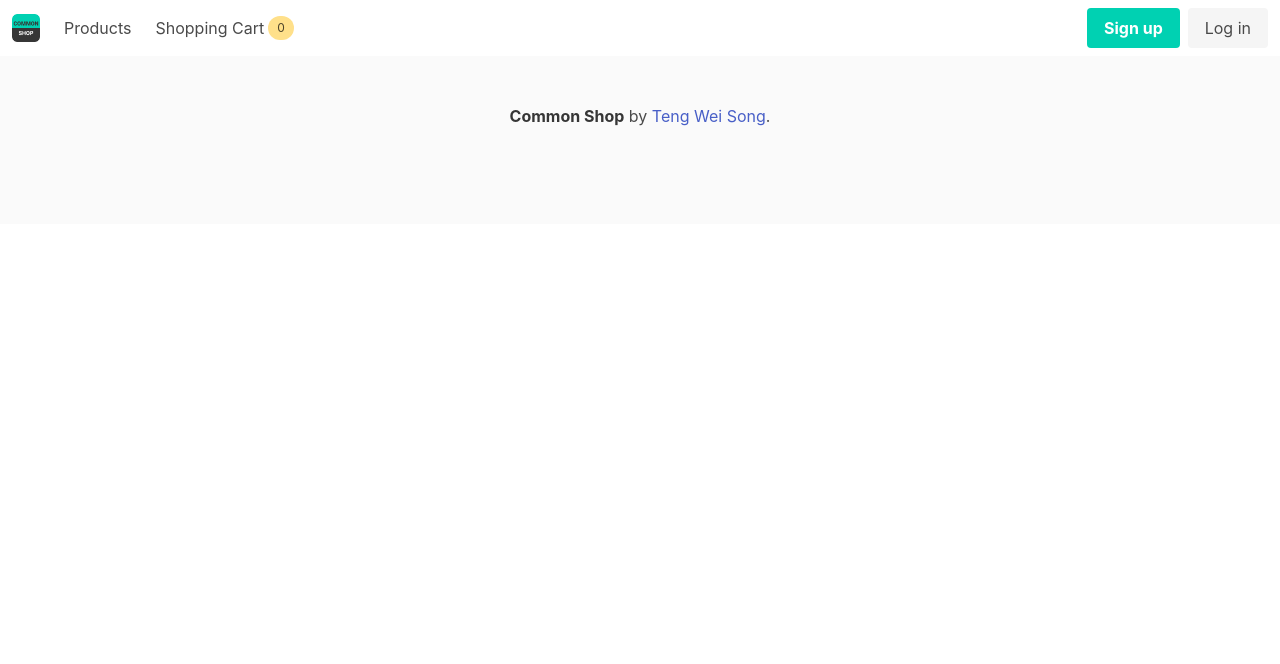
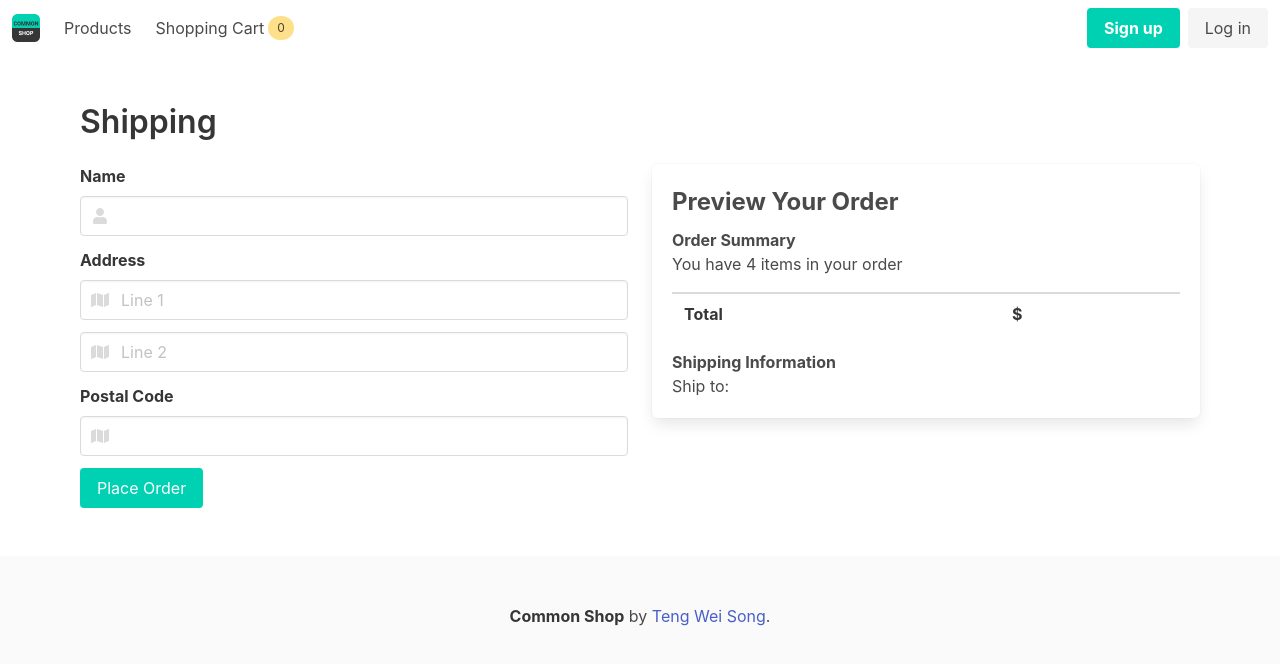
Before and after one commit to weisong0908/common-shop-web-client, a Vue app: page /check-out in a window 1280 px wide. Shown: the top 664 px of the page. Built offline with nearby package versions, Linux system fonts and the light colour scheme.

Commit message:
add shipping page

```diff
--- /dev/null
+++ b/src/components/OrderSummary.vue
@@ -0,0 +1,32 @@
+<template>
+  <div class="box">
+    <p class="is-size-4 has-text-weight-bold">Preview Your Order</p>
+    <p class="has-text-weight-bold mt-2">Order Summary</p>
+    <p>You have 4 items in your order</p>
+    <table class=" my-4 table is-hoverable is-fullwidth">
+      <tbody>
+        <tr v-for="product in order.products" :key="product.id">
+          <td>{{ product.count }} &times; {{ product.title }}</td>
+          <td>${{ product.price }}</td>
+        </tr>
+      </tbody>
+      <tfoot>
+        <tr>
+          <th>Total</th>
+          <th>${{ order.totalPrice }}</th>
+        </tr>
+      </tfoot>
+    </table>
+    <p class="has-text-weight-bold mt-2">Shipping Information</p>
+    <p>Ship to: {{ customer.name }}</p>
+    <p>{{ customer.address.line1 }}</p>
+    <p>{{ customer.address.line2 }}</p>
+    <p>{{ customer.address.postalCode }}</p>
+  </div>
+</template>
+
+<script>
+export default {
+  props: ["order", "customer"]
+};
+</script>
--- /dev/null
+++ b/src/components/ShippingForm.vue
@@ -0,0 +1,72 @@
+<template>
+  <div>
+    <div class="field">
+      <label for="customerName" class="label">Name</label>
+      <div class="control has-icons-left">
+        <span class="icon is-small is-left">
+          <i class="fas fa-user"></i>
+        </span>
+        <input
+          type="text"
+          id="customerName"
+          class="input"
+          v-model="customer.name"
+        />
+      </div>
+    </div>
+    <div class="field">
+      <label class="label">Address</label>
+      <div class="control has-icons-left">
+        <span class="icon is-small is-left">
+          <i class="fas fa-map"></i>
+        </span>
+        <input
+          type="text"
+          id="customerAddressLine1"
+          class="input"
+          v-model="customer.address.line1"
+          placeholder="Line 1"
+        />
+      </div>
+    </div>
+    <div class="field">
+      <div class="control has-icons-left">
+        <span class="icon is-small is-left">
+          <i class="fas fa-map"></i>
+        </span>
+        <input
+          type="text"
+          id="customerAddressLine2"
+          class="input"
+          v-model="customer.address.line2"
+          placeholder="Line 2"
+        />
+      </div>
+    </div>
+    <div class="field">
+      <label for="customerAddressPostalCode" class="label">Postal Code</label>
+      <div class="control has-icons-left">
+        <span class="icon is-small is-left">
+          <i class="fas fa-map"></i>
+        </span>
+        <input
+          type="text"
+          id="customerAddressPostalCode"
+          class="input"
+          v-model="customer.address.postalCode"
+        />
+      </div>
+    </div>
+    <div class="field is-grouped">
+      <div class="control">
+        <button class="button is-primary">Place Order</button>
+      </div>
+    </div>
+  </div>
+</template>
+
+<script>
+export default {
+  props: ["customer"]
+};
+</script>
--- a/src/pages/CheckOut.vue
+++ b/src/pages/CheckOut.vue
@@ -0,0 +1,42 @@
+<template>
+  <page title="Shipping">
+    <div class="columns">
+      <div class="column">
+        <shipping-form :customer="customer"></shipping-form>
+      </div>
+      <div class="column">
+        <order-summary
+          :order="$store.state.order"
+          :customer="customer"
+        ></order-summary>
+      </div>
+    </div>
+  </page>
+</template>
+
+<script>
+import Page from "../components/Page";
+import ShippingForm from "../components/ShippingForm";
+import OrderSummary from "../components/OrderSummary";
+
+export default {
+  components: {
+    Page,
+    ShippingForm,
+    OrderSummary
+  },
+  data() {
+    return {
+      customer: {
+        name: "",
+        address: {
+          line1: "",
+          line2: "",
+          postalCode: ""
+        }
+      },
+      order: {}
+    };
+  }
+};
+</script>
--- a/src/pages/ShoppingCart.vue
+++ b/src/pages/ShoppingCart.vue
@@ -55,7 +55,9 @@
     </table>
     <div class="field is-grouped">
       <div class="control">
-        <button class="button is-primary">Check Out</button>
+        <button class="button is-primary" @click="checkOut">
+          Check Out
+        </button>
       </div>
       <div class="control">
         <button class="button is-danger" @click="clearShoppingCart">
@@ -111,6 +113,20 @@ export default {
     clearShoppingCart() {
       this.products = [];
       this.$store.commit("clearShoppingCart");
+    },
+    checkOut() {
+      this.$store.commit("createOrder", {
+        products: this.products.map(p => {
+          return {
+            id: p.id,
+            title: p.title,
+            price: p.price * p.count,
+            count: p.count
+          };
+        }),
+        totalPrice: this.totalPrice
+      });
+      this.$router.push({ name: "checkOut" });
     }
   }
 };
--- a/src/store.js
+++ b/src/store.js
@@ -5,7 +5,8 @@ Vue.use(Vuex);
 
 export default new Vuex.Store({
   state: {
-    productsInShoppingCart: []
+    productsInShoppingCart: [],
+    order: {}
   },
   mutations: {
     addProductToShoppingCart(state, productId) {
@@ -21,6 +22,10 @@ export default new Vuex.Store({
     },
     clearShoppingCart(state) {
       state.productsInShoppingCart = [];
+    },
+    createOrder(state, payload) {
+      state.order.products = payload.products;
+      state.order.totalPrice = payload.totalPrice;
     }
   }
 });
```
